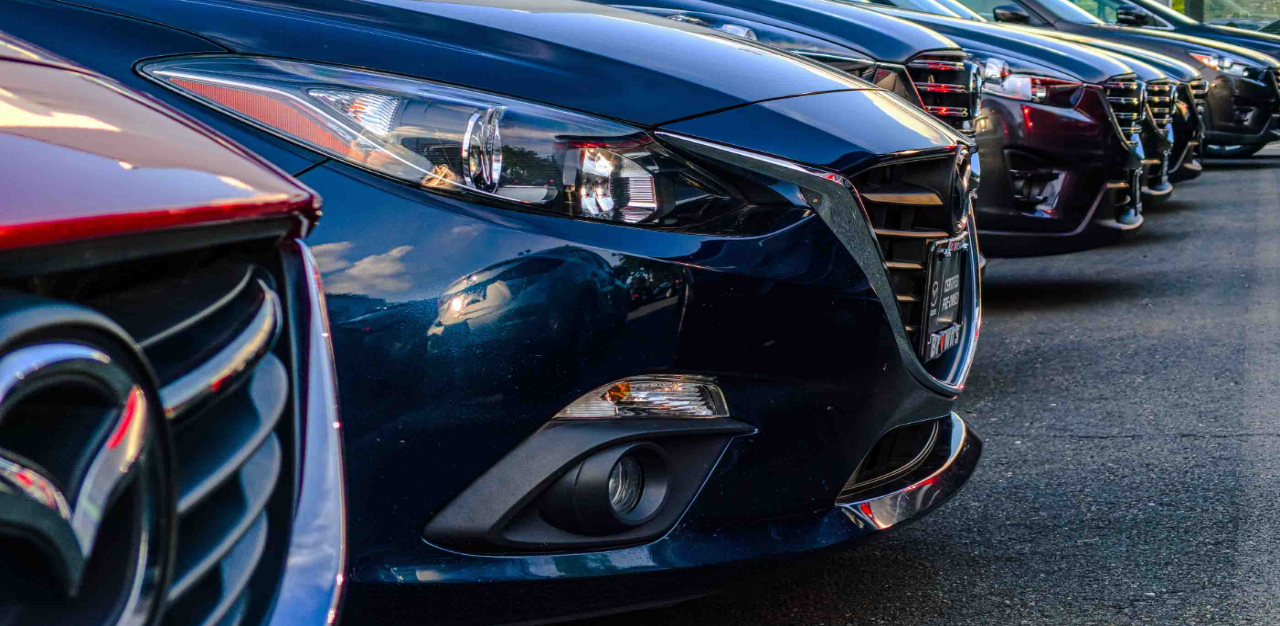
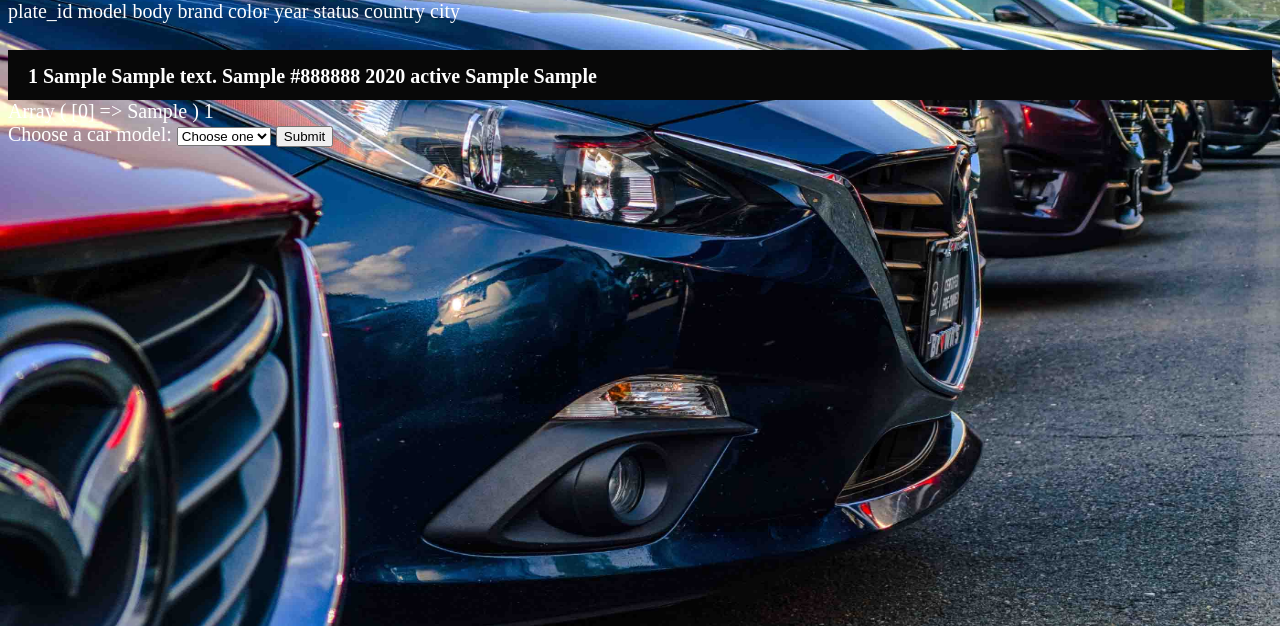
Before and after one commit to Aya66/Car-Rental-System, a PHP site: page /customer.php in a window 1280 px wide. Shown: the part 108-734 px from the top of the page. Run offline with PHP 8.4, Linux system fonts and the light colour scheme; tables that the repository leaves empty hold one stand-in row (values such as "Sample post").

Commit message:
customer page % scrollbar edited

```diff
--- a/customer.php
+++ b/customer.php
@@ -7,6 +7,14 @@
     <link rel="stylesheet" href="location-size.css">
     <link rel="stylesheet" href="fonts.css">
 
+
+
+	<script>
+		function printFilter(){
+			var model = document.getElementById("filteredModel").value;
+			alert(model);
+		}
+	</script>
 </head>
 
 <body>
@@ -16,6 +24,65 @@
         	<h2 class="font26 title-margins white-colour">Car Rental System</h2>
 		</a>
     </nav>
+	<section class=" white-colour font20 scrollbar">
+
+		<?php
+
+		$servername = "localhost";
+		$username = "root";
+		$password = "";
+		$dbname = "carrentalsystem";
+
+		$conn = new mysqli($servername, $username, $password, $dbname);  //creates the connection
+		if ($conn->connect_error) {        //checks the connection
+			die("Connection failed: " . $conn->connect_error);
+		}
+		$sql = "SELECT C.plate_id, C.model, C.body, C.brand, C.color, C.year, C.status, OF.country, OF.city
+				FROM car C, office OF
+				WHERE C.office_id = OF.office_id
+				ORDER BY C.plate_id";
+		$result = $conn->query($sql);  //gets the data of the user with the given inputs
+		$modelArray = array();
+		if ($result->num_rows > 0) {
+			echo "plate_id model body brand color year status country city <br>";
+			while ($row = $result->fetch_assoc()) {  // check if the data exists
+				$modelArray[] = $row["model"];
+				echo'	<div class="item-bar black-background">
+						<h4 class="item-margins">'.
+						$row["plate_id"]." ".$row["model"]." ".$row["body"]." ".$row["brand"]." ".$row["color"]." ".$row["year"]." ".$row["status"]." ".$row["country"]." ".$row["city"]."<br>"
+						.'</h4>
+						</div>';
+
+			}
+		}
+		else {  //if data does not exit, sends error to login page
+			echo "no cars exist";
+			//header('Location: /car-rental-system/user_login.php? error=1');
+		}
+		print print_r($modelArray);
+		?>
+
+
+
+				<form method="POST" onsubmit="printFilter()">
+						<label>Choose a car model:</label>
+						<select name="model"  id="filteredModel">
+						<option selected="selected">Choose one</option>
+						<?php
+						foreach($modelArray as $item){
+							echo '<option value=' .$item. '>' .$item. '</option>';
+						}
+						?>
+						</select>
+						<input type="submit">
+					   </form>
+
+		<?php
+		$conn->close();
+
+		?>
+
+    </section>
 
 </body>
 </html>
--- a/location-size.css
+++ b/location-size.css
@@ -150,6 +150,6 @@ body {
 }
 .scrollbar {
   width: 100%;
-  height: 100%;
-  overflow: scroll;
+  height: 80%;
+  overflow: auto;
 }
```
